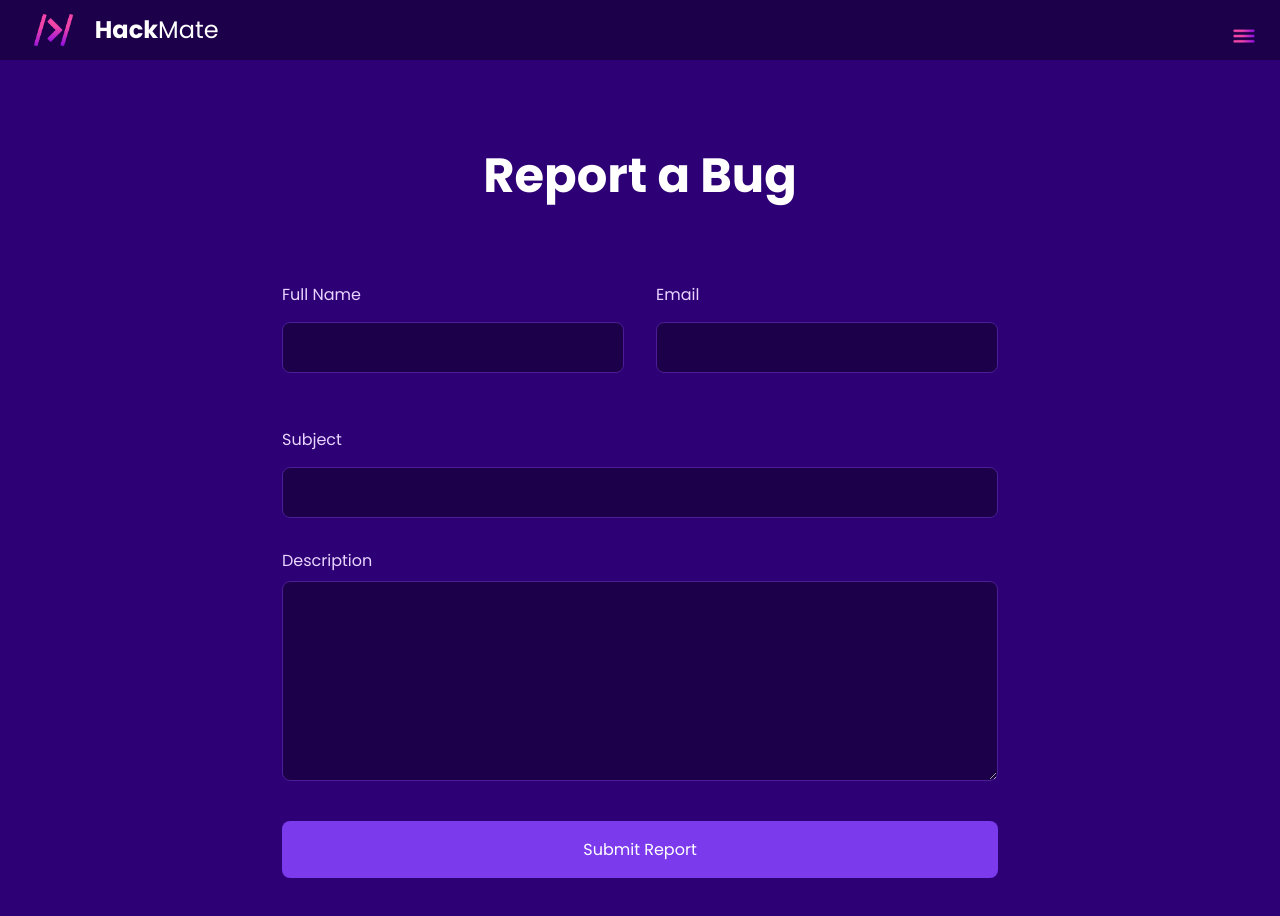
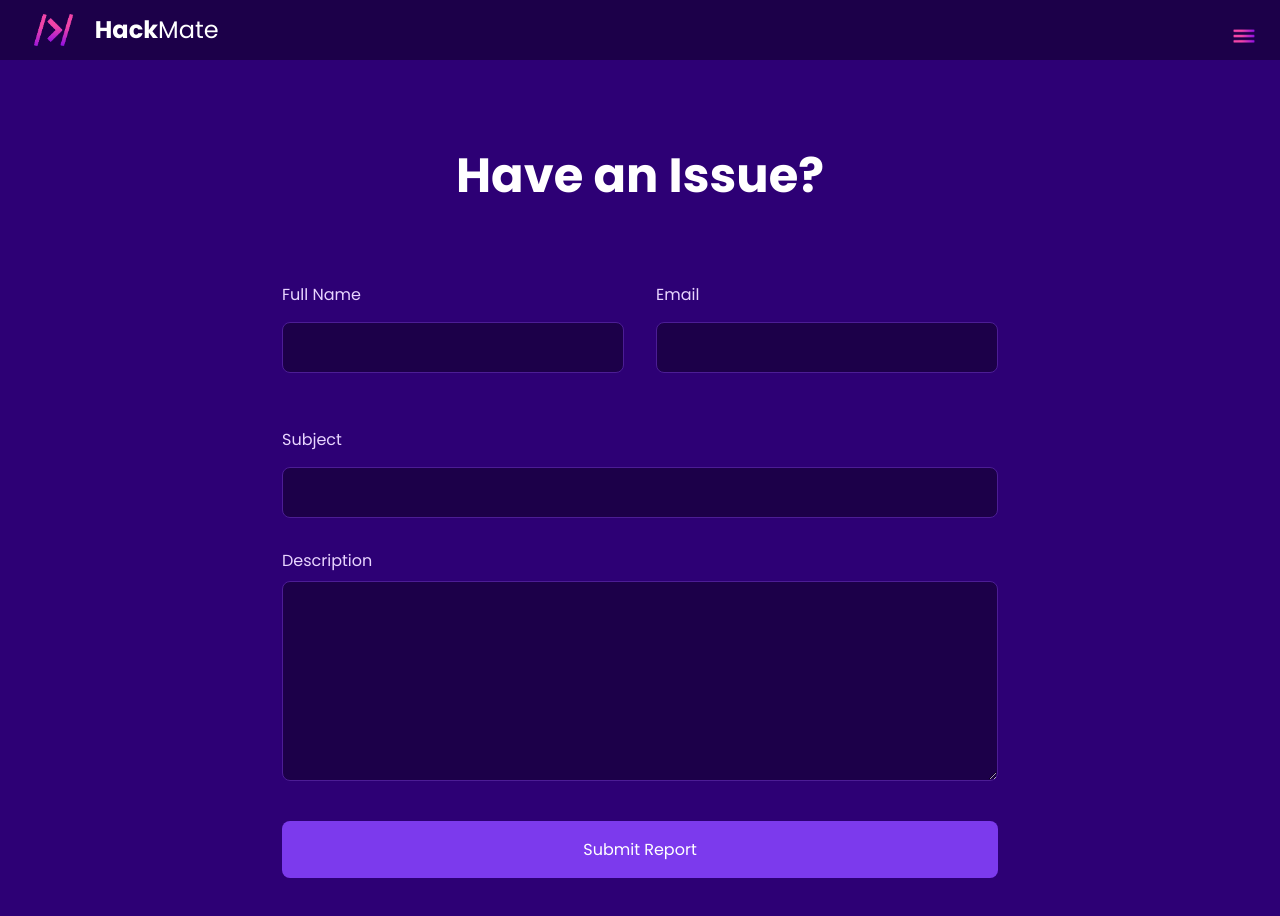
Before and after one commit to ihatepeanuts32/HackMate, a React (Vite) app in the folder frontend/: page /bugReport in a window 1280 px wide. Shown: the top 916 px of the page. Built offline with nearby package versions, Linux system fonts and the light colour scheme.

Commit message:
report a bug changed

```diff
--- a/frontend/src/pages/BugReport.jsx
+++ b/frontend/src/pages/BugReport.jsx
@@ -63,7 +63,7 @@ const BugReport = ({ closePopup }) => {
                             {submitStatus.message}
                         </div>
                     )}
-                    <h5 style = {{padding:0}}>Report a Bug</h5>
+                    <h5 style = {{padding:0}}>Have an Issue?</h5>
                     <div className="form-row">
                         <div className="form-group">
                             <label>Full Name</label>
```
